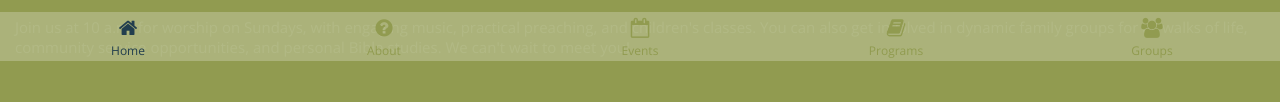
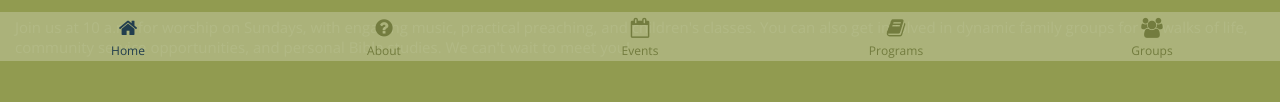
Before and after one commit to mnicpt/blcoc, a website: page index.html in a window 1280 px wide. Shown: the part 739-842 px from the top of the page. Drawn offline with nearby package versions, Linux system fonts and the light colour scheme.

Commit message:
Changed tabbar

```diff
--- a/public/css/scss/blcoc.scss
+++ b/public/css/scss/blcoc.scss
@@ -142,7 +142,7 @@ $sketchy-border-style:3px double #ccc;
 .tabbar{
     position:fixed;
     background-color:rgba(255, 255, 255, .8);
-    color:rgb(145, 155, 80);
+    color:rgb(115, 124, 63);
     width:100%;
     height:49px;
     bottom:0;
```
Also changed, not shown: public/css/blcoc.min.css, public/images/about.svg (deleted), public/images/content_bkgd.jpg (deleted), public/images/events.svg (deleted), public/images/events2.svg (deleted), public/images/groups.svg (deleted), public/images/home.svg (deleted), public/images/oneforall.png (deleted), public/images/programs.svg (deleted).
